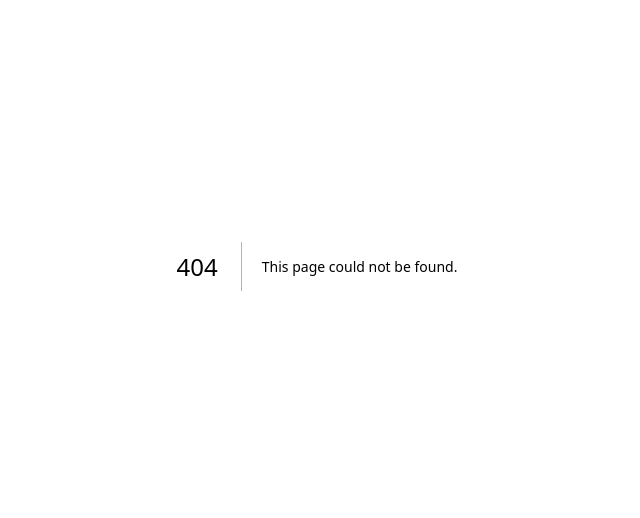
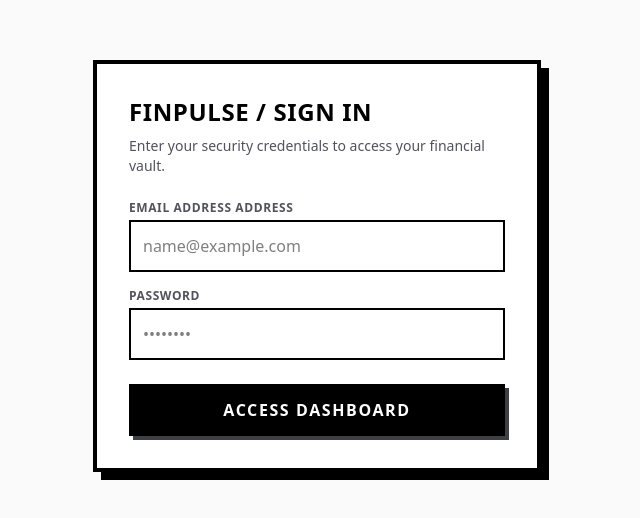
Before and after one commit to bashar0091/finpulse-tracker, a Next.js app in the folder frontend/: page /login in a window 1280 px wide. Before the commit this address had no page. Shown: the part 134-652 px from the top of the page, without its empty margins (323-963 px from the left). Built offline with nearby package versions, Linux system fonts and the light colour scheme.

Commit message:
feat: introduce modular login screen and link transaction form to session tokens

```diff
--- a/frontend/app/components/TransactionForm.tsx
+++ b/frontend/app/components/TransactionForm.tsx
@@ -11,36 +11,43 @@
 
   const handleSubmit = async (e: React.FormEvent) => {
     e.preventDefault();
+
     if (!amount || !category) return alert("Please fill in required fields");
 
+    const token = localStorage.getItem("token");
+    if (!token) return alert("Session expired. Please log in again.");
+
     setLoading(true);
+
     try {
-      // Temporary hardcoded userId from our database test user
       const response = await fetch("http://localhost:5000/api/transactions", {
         method: "POST",
-        headers: { "Content-Type": "application/json" },
+        headers: {
+          "Content-Type": "application/json",
+          "Authorization": `Bearer ${token}`
+        },
         body: JSON.stringify({
           type,
           amount: parseFloat(amount),
           category,
           description,
-          userId: "a1144b30-2b0e-4acb-83b8-f8ab09b6711d", // Your real database user UUID
         }),
       });
 
+      const data = await response.json();
+
       if (response.ok) {
         alert("Transaction added successfully!");
-        // Clear form fields
         setAmount("");
         setCategory("");
         setDescription("");
-        // Refresh the page server-side to show new live data
         window.location.reload();
       } else {
-        alert("Failed to save transaction");
+        alert(data.error || "Failed to save transaction");
       }
     } catch (error) {
       console.error("[form-submit-error]:", error);
+      alert("Network error. Could not connect to backend server.");
     } finally {
       setLoading(false);
     }
@@ -53,13 +60,14 @@
       </h3>
 
       <form onSubmit={handleSubmit} className="flex flex-col gap-4">
-        {/* Transaction Type Selector */}
         <div className="flex gap-4">
           <button
             type="button"
             onClick={() => setType("INCOME")}
             className={`flex-1 py-2 font-bold border-2 border-black tracking-wider transition-all ${
-              type === "INCOME" ? "bg-black text-white shadow-[2px_2px_0px_0px_rgba(0,0,0,1)]" : "bg-white text-black"
+              type === "INCOME"
+                ? "bg-black text-white shadow-[2px_2px_0px_0px_rgba(0,0,0,1)]"
+                : "bg-white text-black"
             }`}
           >
             INCOME
@@ -68,14 +76,15 @@
             type="button"
             onClick={() => setType("EXPENSE")}
             className={`flex-1 py-2 font-bold border-2 border-black tracking-wider transition-all ${
-              type === "EXPENSE" ? "bg-black text-white shadow-[2px_2px_0px_0px_rgba(0,0,0,1)]" : "bg-white text-black"
+              type === "EXPENSE"
+                ? "bg-black text-white shadow-[2px_2px_0px_0px_rgba(0,0,0,1)]"
+                : "bg-white text-black"
             }`}
           >
             EXPENSE
           </button>
         </div>
 
-        {/* Amount Input */}
         <div className="flex flex-col gap-1">
           <label className="text-xs font-bold uppercase tracking-wider text-zinc-600">Amount ($) *</label>
           <input
@@ -89,7 +98,6 @@
           />
         </div>
 
-        {/* Category Input */}
         <div className="flex flex-col gap-1">
           <label className="text-xs font-bold uppercase tracking-wider text-zinc-600">Category *</label>
           <input
@@ -102,7 +110,6 @@
           />
         </div>
 
-        {/* Description Input */}
         <div className="flex flex-col gap-1">
           <label className="text-xs font-bold uppercase tracking-wider text-zinc-600">Description (Optional)</label>
           <input
@@ -114,11 +121,10 @@
           />
         </div>
 
-        {/* Submit Button */}
         <button
           type="submit"
           disabled={loading}
-          className="w-full border-2 border-black bg-black py-3 font-black text-white uppercase tracking-widest transition-all duration-150 hover:-translate-x-0.5 hover:-translate-y-0.5 active:translate-x-0 active:translate-y-0 shadow-[4px_4px_0px_0px_rgba(63,63,70,1)] disabled:opacity-50 cursor-pointer"
+          className="w-full border-2 border-black bg-black py-3 font-black text-white uppercase tracking-widest transition-all duration-150 hover:-translate-x-0.5 hover:-translate-y-0.5 active:translate-x-0 active:translate-y-0 shadow-[4px_4px_0px_0px_rgba(63,63,70,1)] disabled:opacity-50 cursor-pointer mt-2"
         >
           {loading ? "Saving Logs..." : "Submit Transaction"}
         </button>
--- /dev/null
+++ b/frontend/app/login/page.tsx
@@ -0,0 +1,84 @@
+"use client";
+
+import { useState } from "react";
+import { useRouter } from "next/navigation";
+
+export default function Login() {
+  const [email, setEmail] = useState("");
+  const [password, setPassword] = useState("");
+  const [loading, setLoading] = useState(false);
+  const router = useRouter();
+
+  const handleLogin = async (e: React.FormEvent) => {
+    e.preventDefault();
+    setLoading(true);
+
+    try {
+      const res = await fetch("http://localhost:5000/api/auth/login", {
+        method: "POST",
+        headers: { "Content-Type": "application/json" },
+        body: JSON.stringify({ email, password }),
+      });
+
+      const data = await res.json();
+
+      if (res.ok && data.token) {
+        // Store the JWT token securely in localStorage for session handling
+        localStorage.setItem("token", data.token);
+        localStorage.setItem("userEmail", data.user.email);
+        alert("Login successful!");
+        router.push("/dashboard");
+      } else {
+        alert(data.error || "Authentication failed");
+      }
+    } catch (error) {
+      console.error("[login-error]:", error);
+      alert("Something went wrong. Please check your backend connection.");
+    } finally {
+      setLoading(false);
+    }
+  };
+
+  return (
+    <div className="min-h-screen bg-[#fafafa] flex items-center justify-center p-6 font-sans text-black">
+      <div className="w-full max-w-md border-4 border-black bg-white p-8 shadow-[8px_8px_0px_0px_rgba(0,0,0,1)]">
+        <h2 className="text-2xl font-black uppercase tracking-wide mb-2">FinPulse / Sign In</h2>
+        <p className="text-sm font-medium text-zinc-600 mb-6">Enter your security credentials to access your financial vault.</p>
+
+        <form onSubmit={handleLogin} className="flex flex-col gap-4">
+          <div className="flex flex-col gap-1">
+            <label className="text-xs font-bold uppercase tracking-wider text-zinc-600">Email Address Address</label>
+            <input
+              type="email"
+              placeholder="name@example.com"
+              value={email}
+              onChange={(e) => setEmail(e.target.value)}
+              className="border-2 border-black p-3 font-medium outline-none focus:bg-zinc-50"
+              required
+            />
+          </div>
+
+          <div className="flex flex-col gap-1">
+            <label className="text-xs font-bold uppercase tracking-wider text-zinc-600">Password</label>
+            <input
+              type="password"
+              placeholder="••••••••"
+              value={password}
+              onChange={(e) => setPassword(e.target.value)}
+              className="border-2 border-black p-3 font-medium outline-none focus:bg-zinc-50"
+              required
+            />
+          </div>
+
+          <button
+            type="submit"
+            disabled={loading}
+            className="w-full border-2 border-black bg-black py-3 font-black text-white uppercase tracking-widest transition-all duration-150 hover:-translate-x-0.5 hover:-translate-y-0.5 active:translate-x-0 active:translate-y-0 shadow-[4px_4px_0px_0px_rgba(63,63,70,1)] disabled:opacity-50 cursor-pointer mt-2"
+          >
+            {loading ? "Authenticating Vault..." : "Access Dashboard"}
+          </button>
+        </form>
+      </div>
+    </div>
+  );
+}
```
